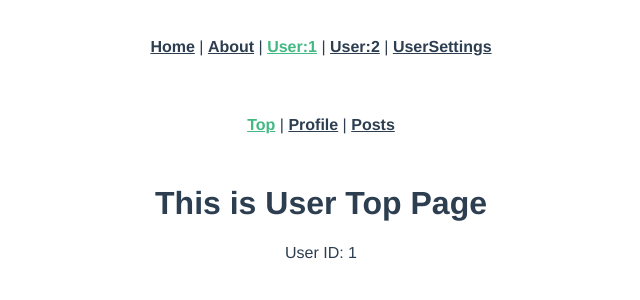
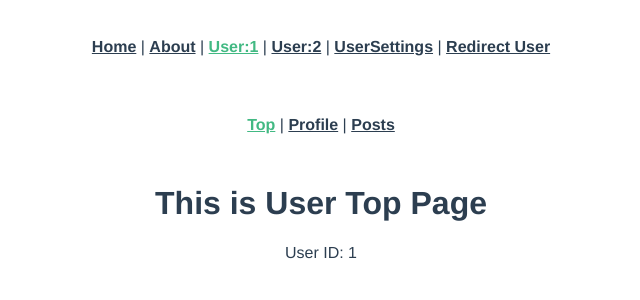
Before and after one commit to yo-orange/vue-router-tutorial, a Vue app: page /users/1 in a window 1280 px wide. Shown: the top 300 px of the page, without its empty margins (319-959 px from the left). Built offline with nearby package versions, Linux system fonts and the light colour scheme.

Commit message:
リダイレクトとエイリアス

```diff
--- a/src/App.vue
+++ b/src/App.vue
@@ -4,7 +4,8 @@
     <router-link to="/about">About</router-link> |
     <router-link to="/users/1">User:1</router-link> |
     <router-link to="/users/2">User:2</router-link> |
-    <router-link to="/settings">UserSettings</router-link>
+    <router-link to="/settings">UserSettings</router-link> |
+    <router-link to="/redirect/users/1">Redirect User</router-link>
   </div>
   <router-view />
 </template>
--- a/src/router/index.js
+++ b/src/router/index.js
@@ -11,10 +11,19 @@ const routes = [
   {
     path: '/about',
     name: 'About',
+    alias: '/a',
     // route level code-splitting
     // this generates a separate chunk (about.[hash].js) for this route
     // which is lazy-loaded when the route is visited.
     component: () => import(/* webpackChunkName: "about" */ '../views/About.vue')
+  },
+  {
+    path: '/redirect/users/:id',
+    redirect: to => {
+      // https://github.com/vuejs/vue-router/blob/dev/examples/redirect/app.js#L35
+      const { params } = to
+      return '/users/' + params.id
+    }
   },
   {
     path: '/users/:id',
@@ -45,10 +54,7 @@ const routes = [
     children: [
       {
         path: '',
-        name: 'UserSettingsTop',
-        components: {
-          default: () => import(/* webpackChunkName: "usersTop" */ '../views/NestedNamed/UserEmailsSubscriptions.vue'),
-        }
+        redirect: { name: 'UserEmailsSubscriptions' }
       },
       {
         path: 'emails',
```
Also changed, not shown: 1 other file (tests, documents, lock files or other folders).
